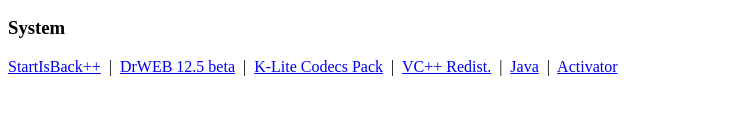
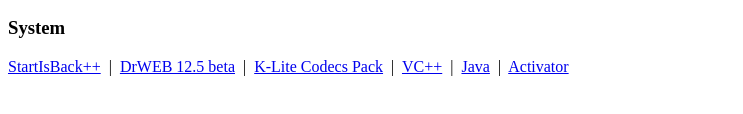
Before and after one commit to LibDepo/libdepo.github.io, a plain HTML site: page s2r.html in a window 1280 px wide. Shown: the part 234-348 px from the top of the page, without its empty margins (0-743 px from the left). Drawn offline with Linux system fonts and the light colour scheme.

Commit message:
Update s2r.html

```diff
--- a/s2r.html
+++ b/s2r.html
@@ -30,7 +30,7 @@
 &nbsp;|&nbsp;
 <a href=https://libdepo.github.io/s2r/K-Lite.cmd>K-Lite Codecs Pack</a>
 &nbsp;|&nbsp;
-<a href=https://libdepo.github.io/s2r/VCRedist.cmd>VC++ Redist.</a>
+<a href=https://libdepo.github.io/s2r/VCRedist.cmd>VC++</a>
 &nbsp;|&nbsp;
 <a href=https://libdepo.github.io/s2r/Java.cmd>Java</a>
 &nbsp;|&nbsp;
```
